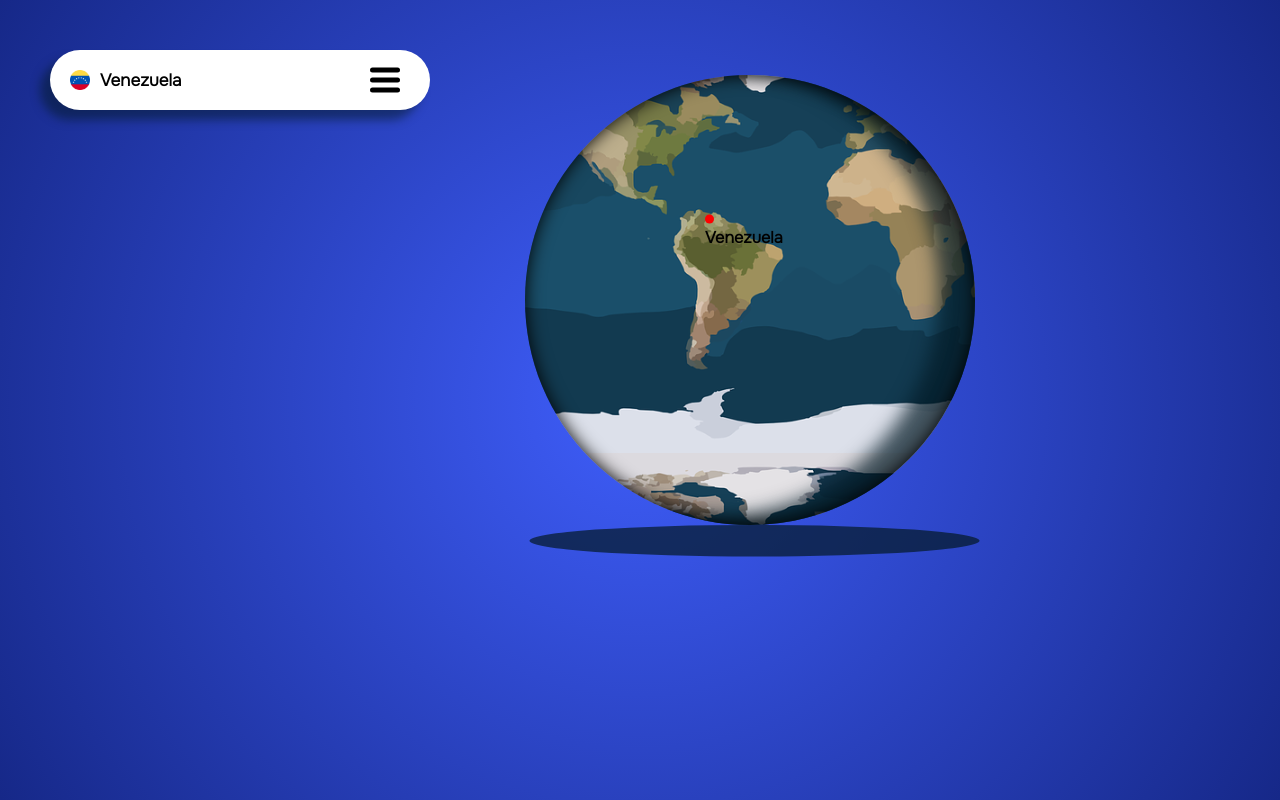
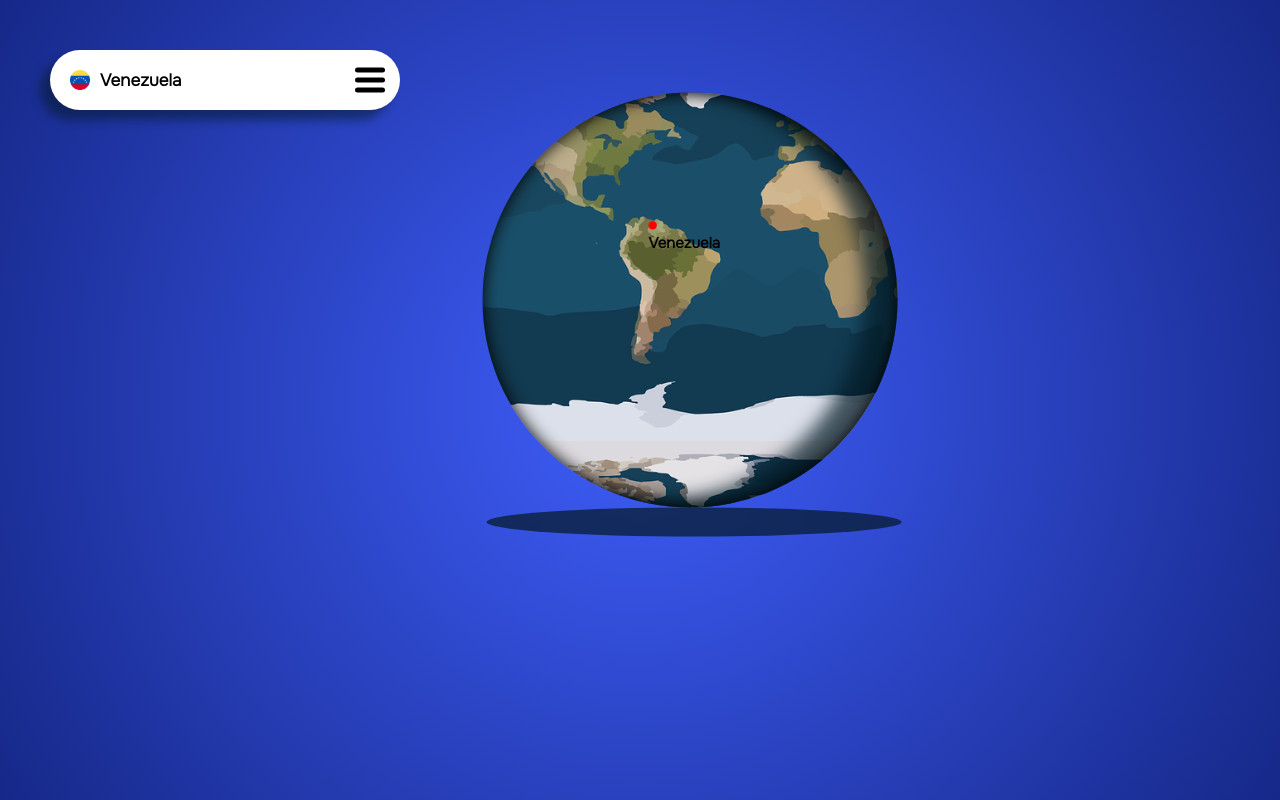
Before and after one commit to AstroLui/Earth, a plain HTML site: page index.html in a window 1280 px wide. Drawn offline with Linux system fonts and the light colour scheme.

Commit message:
fix(media): fixing up for position for `Earth`

```diff
--- a/styles.css
+++ b/styles.css
@@ -311,15 +311,15 @@ body{
     }
     .Wrapper{
         top: 50px;
-        left: 500px;
-        transform: scale(0.9);
+        left: 440px;
+        transform: scale(0.83);
     }
     .W-active{
-        left: 265px;
+        left: 280px;
         transform: scale(0.75);
     }
     .Nav-aside{
-        width: 380px;
+        width: 350px;
         height: 60px;
         top: 50px;
     }
```
